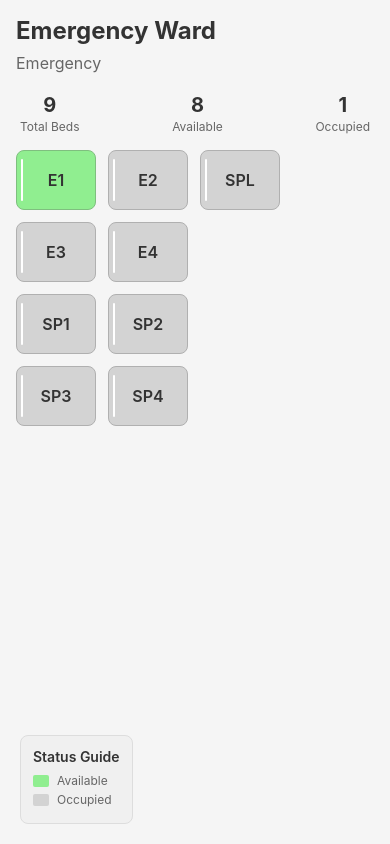
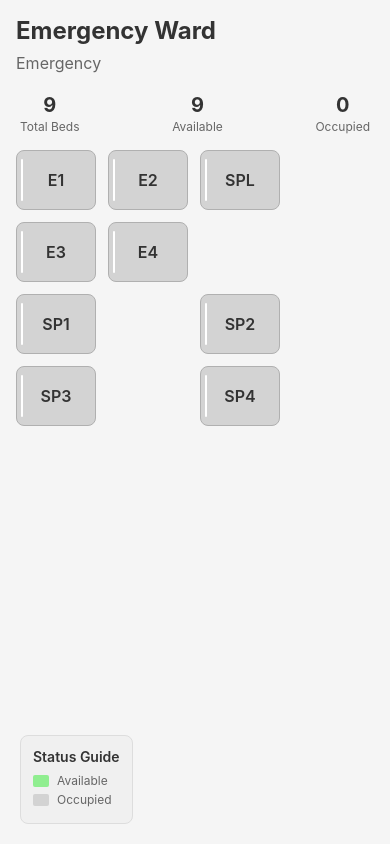
Before and after one commit to saeculumBhaveshB/react-native-popup-menu, a React Native app: screen / in a window 390 px wide. Built offline with nearby package versions, Linux system fonts and the light colour scheme.

Commit message:
Update new requirements

```diff
--- a/src/components/BedManagement/BedButton.tsx
+++ b/src/components/BedManagement/BedButton.tsx
@@ -8,6 +8,11 @@
   isSelected,
   onPress,
 }) => {
+  // Don't render if bed number is null
+  if (!bed.bedNumber) {
+    return null;
+  }
+
   const getButtonStyle = () => {
     if (isSelected) {
       return [
--- a/src/components/BedManagement/BedGrid.tsx
+++ b/src/components/BedManagement/BedGrid.tsx
@@ -15,41 +15,59 @@
   selectedBed,
   onBedPress,
 }) => {
-  // Group beds by row number
-  const bedsByRow = bedLayouts.reduce((acc, bed) => {
-    const row = bed.rowNumber;
-    if (!acc[row]) {
-      acc[row] = [];
+  // Find the maximum row and column numbers to create the grid
+  const maxRow = Math.max(...bedLayouts.map(bed => bed.rowNumber));
+  const maxColumn = Math.max(...bedLayouts.map(bed => bed.columnNumber));
+
+  // Create a grid matrix
+  const gridMatrix: (BedLayout | null)[][] = [];
+
+  // Initialize the grid with null values
+  for (let row = 1; row <= maxRow; row++) {
+    gridMatrix[row] = [];
+    for (let col = 1; col <= maxColumn; col++) {
+      gridMatrix[row][col] = null;
     }
-    acc[row].push(bed);
-    return acc;
-  }, {} as Record<number, BedLayout[]>);
+  }
 
-  // Sort beds within each row by column number
-  Object.keys(bedsByRow).forEach(rowKey => {
-    const row = parseInt(rowKey);
-    bedsByRow[row].sort((a, b) => a.columnNumber - b.columnNumber);
+  // Fill the grid with bed data
+  bedLayouts.forEach(bed => {
+    gridMatrix[bed.rowNumber][bed.columnNumber] = bed;
   });
-
-  // Get sorted row numbers
-  const rowNumbers = Object.keys(bedsByRow)
-    .map(Number)
-    .sort((a, b) => a - b);
 
   return (
     <View style={bedManagementStyles.bedGrid}>
-      {rowNumbers.map(rowNumber => (
+      {Array.from({ length: maxRow }, (_, rowIndex) => {
+        const rowNumber = rowIndex + 1;
+        return (
           <View key={rowNumber} style={bedManagementStyles.bedRow}>
-          {bedsByRow[rowNumber].map(bed => (
+            {Array.from({ length: maxColumn }, (_, colIndex) => {
+              const columnNumber = colIndex + 1;
+              const bed = gridMatrix[rowNumber][columnNumber];
+
+              if (bed && bed.bedNumber) {
+                // Render bed button for valid beds
+                return (
                   <BedButton
-              key={bed.bedUuid}
+                    key={bed.bedUuid || `${rowNumber}-${columnNumber}`}
                     bed={bed}
                     isSelected={selectedBed?.bedUuid === bed.bedUuid}
                     onPress={onBedPress}
                   />
-          ))}
+                );
+              } else {
+                // Render empty space for null beds or empty positions
+                return (
+                  <View
+                    key={`empty-${rowNumber}-${columnNumber}`}
+                    style={bedManagementStyles.emptySpace}
+                  />
+                );
+              }
+            })}
           </View>
-      ))}
+        );
+      })}
     </View>
   );
 };
--- a/src/components/BedManagement/BedManagementScreen.tsx
+++ b/src/components/BedManagement/BedManagementScreen.tsx
@@ -99,7 +99,7 @@
     resourceVersion: '2.0',
   },
   totalBeds: 9,
-  occupiedBeds: 1,
+  occupiedBeds: 0,
   bedLayouts: [
     {
       rowNumber: 1,
@@ -107,7 +107,7 @@
       bedNumber: 'E1',
       bedId: 1,
       bedUuid: 'cc318f30-6414-4cb7-883d-de409a344175',
-      status: 'Occupied',
+      status: 'AVAILABLE',
       location: 'Emergency Ward',
       bedType: null,
       patients: [],
@@ -266,6 +266,45 @@
       bedTagMaps: [],
       resourceVersion: '1.8',
     },
+    {
+      rowNumber: 2,
+      columnNumber: 3,
+      bedNumber: null,
+      bedId: null,
+      bedUuid: null,
+      status: null,
+      location: 'Emergency Ward',
+      bedType: null,
+      patients: [],
+      bedTagMaps: null,
+      resourceVersion: '1.8',
+    },
+    {
+      rowNumber: 3,
+      columnNumber: 2,
+      bedNumber: null,
+      bedId: null,
+      bedUuid: null,
+      status: null,
+      location: 'Emergency Ward',
+      bedType: null,
+      patients: [],
+      bedTagMaps: null,
+      resourceVersion: '1.8',
+    },
+    {
+      rowNumber: 4,
+      columnNumber: 2,
+      bedNumber: null,
+      bedId: null,
+      bedUuid: null,
+      status: null,
+      location: 'Emergency Ward',
+      bedType: null,
+      patients: [],
+      bedTagMaps: null,
+      resourceVersion: '1.8',
+    },
   ],
   resourceVersion: '1.8',
 };
@@ -340,7 +379,7 @@
   }
 
   const availableBeds = bedData.bedLayouts.filter(
-    bed => bed.status === 'AVAILABLE',
+    bed => bed.bedNumber && bed.status === 'AVAILABLE',
   ).length;
 
   return (
--- a/src/components/BedManagement/styles.ts
+++ b/src/components/BedManagement/styles.ts
@@ -117,4 +117,9 @@
     color: '#666',
     marginTop: 2,
   },
+  emptySpace: {
+    width: 80,
+    height: 60,
+    marginRight: 12,
+  },
 });
--- a/src/components/BedManagement/types.ts
+++ b/src/components/BedManagement/types.ts
@@ -9,14 +9,14 @@
 export interface BedLayout {
   rowNumber: number;
   columnNumber: number;
-  bedNumber: string;
-  bedId: number;
-  bedUuid: string;
-  status: 'AVAILABLE' | 'Occupied';
+  bedNumber: string | null;
+  bedId: number | null;
+  bedUuid: string | null;
+  status: 'AVAILABLE' | 'Occupied' | null;
   location: string;
   bedType: BedType | null;
   patients: any[];
-  bedTagMaps: any[];
+  bedTagMaps: any[] | null;
   resourceVersion: string;
 }
 
```
Also changed, not shown: 1 other file (tests, documents, lock files or other folders). Lines whose indentation alone changed are shown as unchanged.
